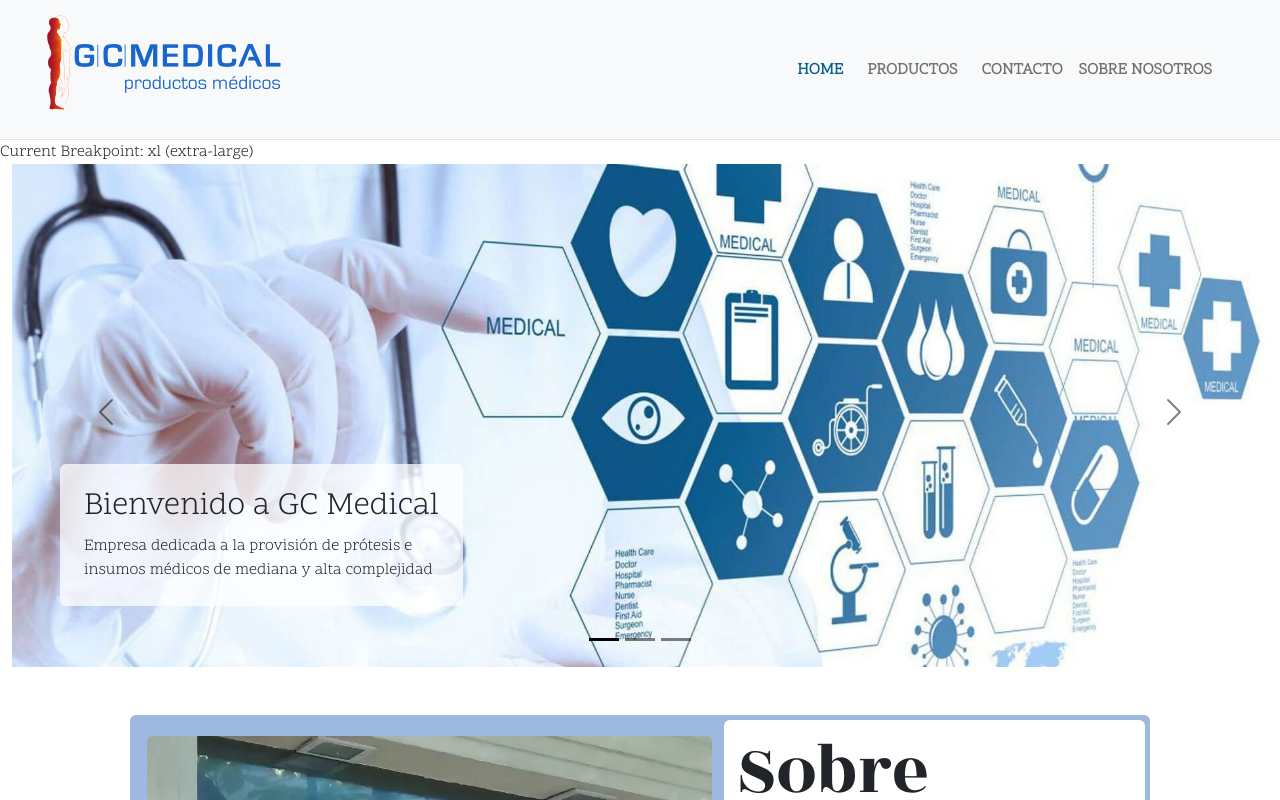
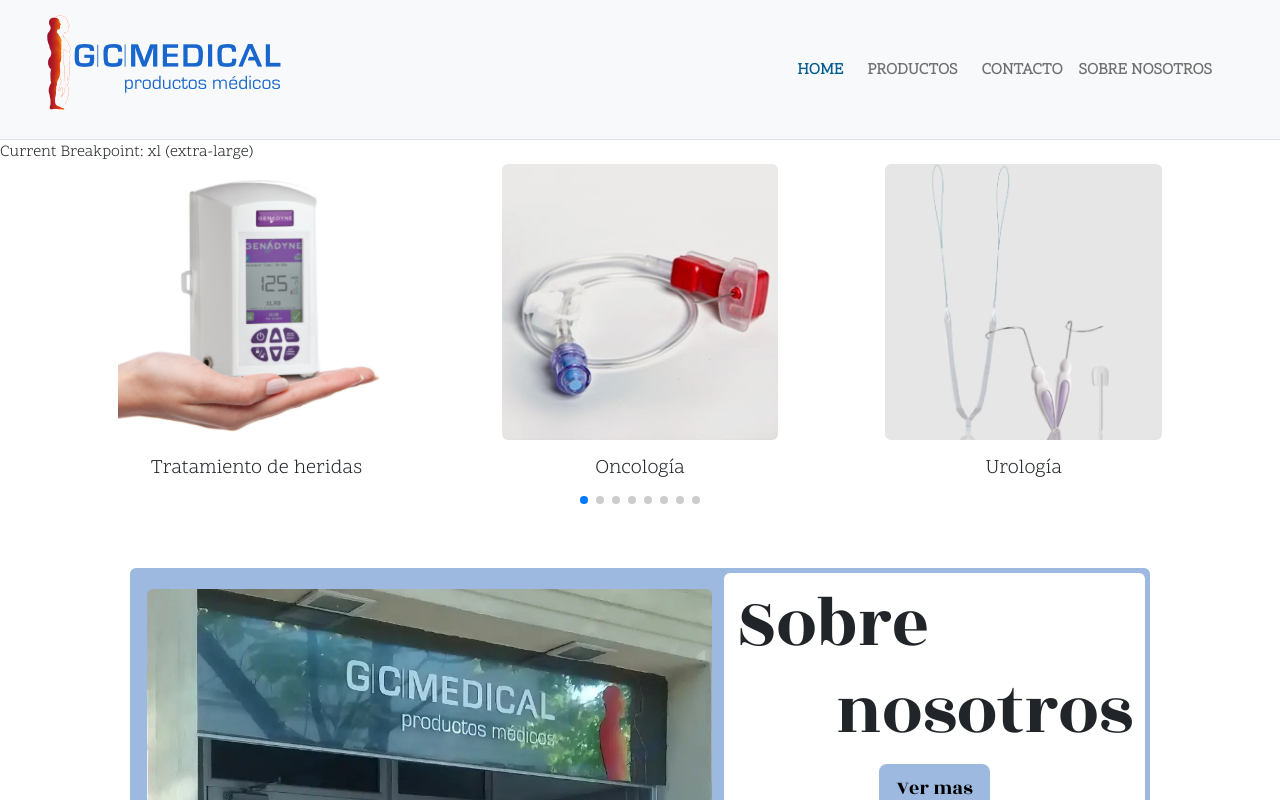
Before and after one commit to florencianionquepan/gc-medical, a React (Vite) app: page / in a window 1280 px wide. Shown: the top 800 px of the page. Built offline with nearby package versions, Linux system fonts and the light colour scheme.

Commit message:
Update HomePage.jsx

```diff
--- a/src/home/HomePage.jsx
+++ b/src/home/HomePage.jsx
@@ -10,7 +10,7 @@ export const HomePage = () => {
     <>
     <BreakpointIndicator/>
     <div className='container-fluid'>
-      <Carousel/>
+      <CarouselLines/>
     </div>
     <div className='container-lg'>
       <AboutSection/>
```
